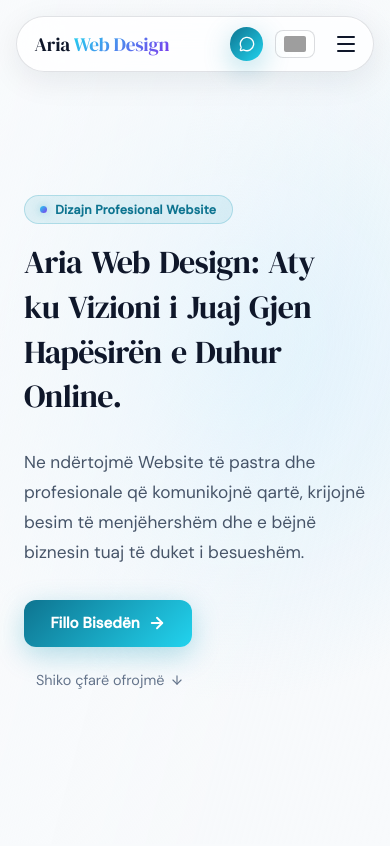
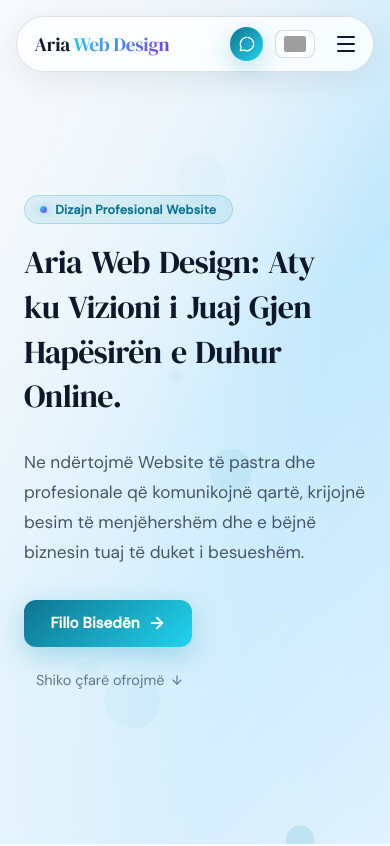
Before and after one commit to bhoxha21/aria-web-designv2, a React (Vite) app: page / in a window 390 px wide. Shown: the top 846 px of the page. Built offline with nearby package versions, Linux system fonts and the light colour scheme; grey boxes are pictures that could not be loaded.

Commit message:
Feature: Add Floating Bubbles Framer-Motion fallback for mobile

```diff
--- a/package.json
+++ b/package.json
@@ -14,6 +14,7 @@
     "@react-three/fiber": "^9.5.0",
     "@studio-freight/lenis": "^1.0.42",
     "clsx": "^2.1.1",
+    "framer-motion": "^12.38.0",
     "gsap": "^3.14.2",
     "lucide-react": "^1.7.0",
     "react": "^19.2.4",
--- /dev/null
+++ b/src/components/FloatingBubbles.jsx
@@ -0,0 +1,62 @@
+import React, { useState, useEffect } from "react"
+import { motion } from "framer-motion"
+
+function Bubble({ x, y, size, color }) {
+  return (
+    <motion.circle
+      cx={x}
+      cy={y}
+      r={size}
+      fill={color}
+      initial={{ opacity: 0, scale: 0 }}
+      animate={{
+        opacity: [0.7, 0.3, 0.7],
+        scale: [1, 1.2, 1],
+        x: x + Math.random() * 100 - 50,
+        y: y + Math.random() * 100 - 50,
+      }}
+      transition={{
+        duration: 5 + Math.random() * 10,
+        repeat: Infinity,
+        repeatType: "reverse",
+      }}
+    />
+  )
+}
+
+export default function FloatingBubbles() {
+  const [bubbles, setBubbles] = useState([])
+
+  useEffect(() => {
+    // Generate only 25 bubbles for mobile to keep performance ultra high
+    const newBubbles = Array.from({ length: 25 }, (_, i) => ({
+      id: i,
+      x: Math.random() * window.innerWidth,
+      y: Math.random() * window.innerHeight,
+      size: Math.random() * 20 + 5,
+      // Matches the Aria web design blue/cyan theme gracefully
+      color: `rgba(8, 145, 178, ${Math.random() * 0.15 + 0.1})`,
+    }))
+    setBubbles(newBubbles)
+  }, [])
+
+  return (
+    <div
+      className="floating-bubbles-bg"
+      style={{
+        position: 'fixed',
+        inset: 0,
+        zIndex: 0,
+        pointerEvents: 'none',
+        background: 'linear-gradient(135deg, #f1f5f9, #bae6fd, #e0f2fe)',
+      }}
+    >
+      <svg style={{ width: '100%', height: '100%' }}>
+        <title>Floating Bubbles Background</title>
+        {bubbles.map((bubble) => (
+          <Bubble key={bubble.id} {...bubble} />
+        ))}
+      </svg>
+    </div>
+  )
+}
--- a/src/components/Scene.jsx
+++ b/src/components/Scene.jsx
@@ -2,6 +2,7 @@ import React, { Suspense, useState, useEffect } from 'react'
 import { Canvas } from '@react-three/fiber'
 import { Environment, Float, PerspectiveCamera } from '@react-three/drei'
 import LiquidRibbon from './LiquidRibbon'
+import FloatingBubbles from './FloatingBubbles'
 
 const Scene = () => {
   const root = typeof document !== 'undefined' ? document.getElementById('root') : undefined
@@ -27,17 +28,7 @@ const Scene = () => {
   }, []);
 
   if (isMobile) {
-    return (
-      <div
-        className="canvas-container"
-        aria-hidden="true"
-        style={{
-          background: 'radial-gradient(circle at 60% 40%, rgba(186, 230, 253, 0.45) 0%, rgba(248, 250, 252, 0) 65%)',
-          pointerEvents: 'none',
-          zIndex: 0
-        }}
-      />
-    );
+    return <FloatingBubbles />;
   }
 
   return (
```
Also changed, not shown: 1 other file (tests, documents, lock files or other folders).
